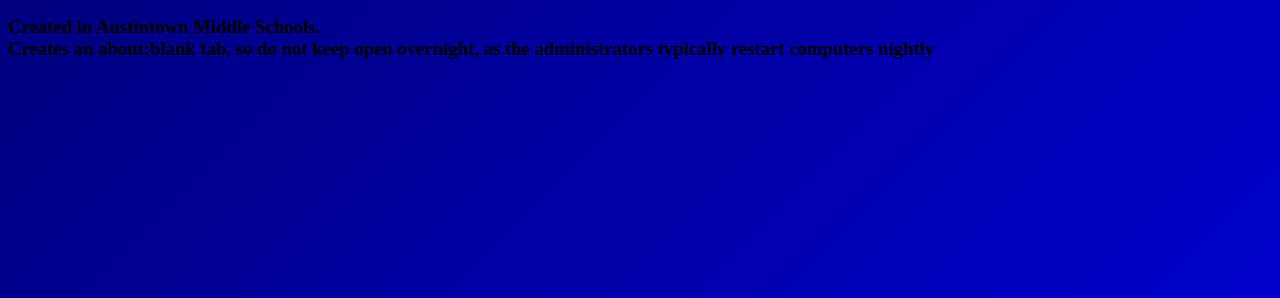
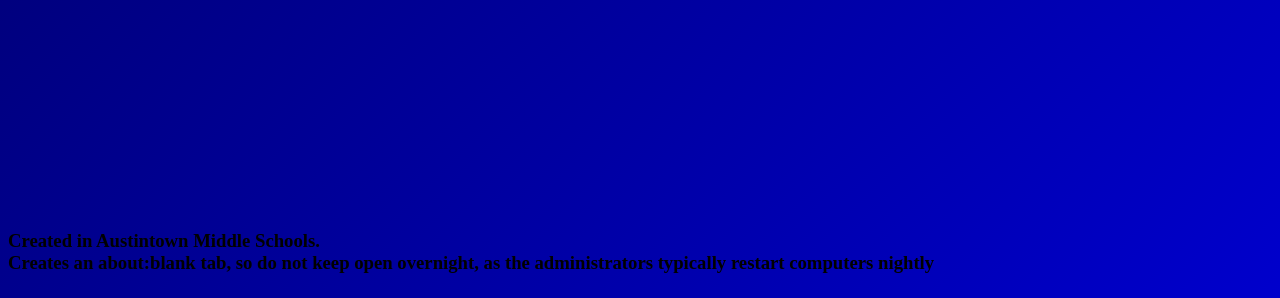
Before and after one commit to antibully/themailedition, a plain HTML site: page index.html in a window 1280 px wide. Shown: the part 502-800 px from the top of the page. Drawn offline with Linux system fonts and the light colour scheme.

Commit message:
Update index.html

```diff
--- a/index.html
+++ b/index.html
@@ -60,12 +60,15 @@
         }
             </script>
         <style>
+h3 {
+position: absolute;
+bottom: 5px;
+}
                           a {
       font-size:14px;
       color:black;
       background-color:white;
       cursor:pointer;
-      right: 10px;
       bottom: 10px;
       padding: 5px 20px;
       transition-duration: .4s;
```
